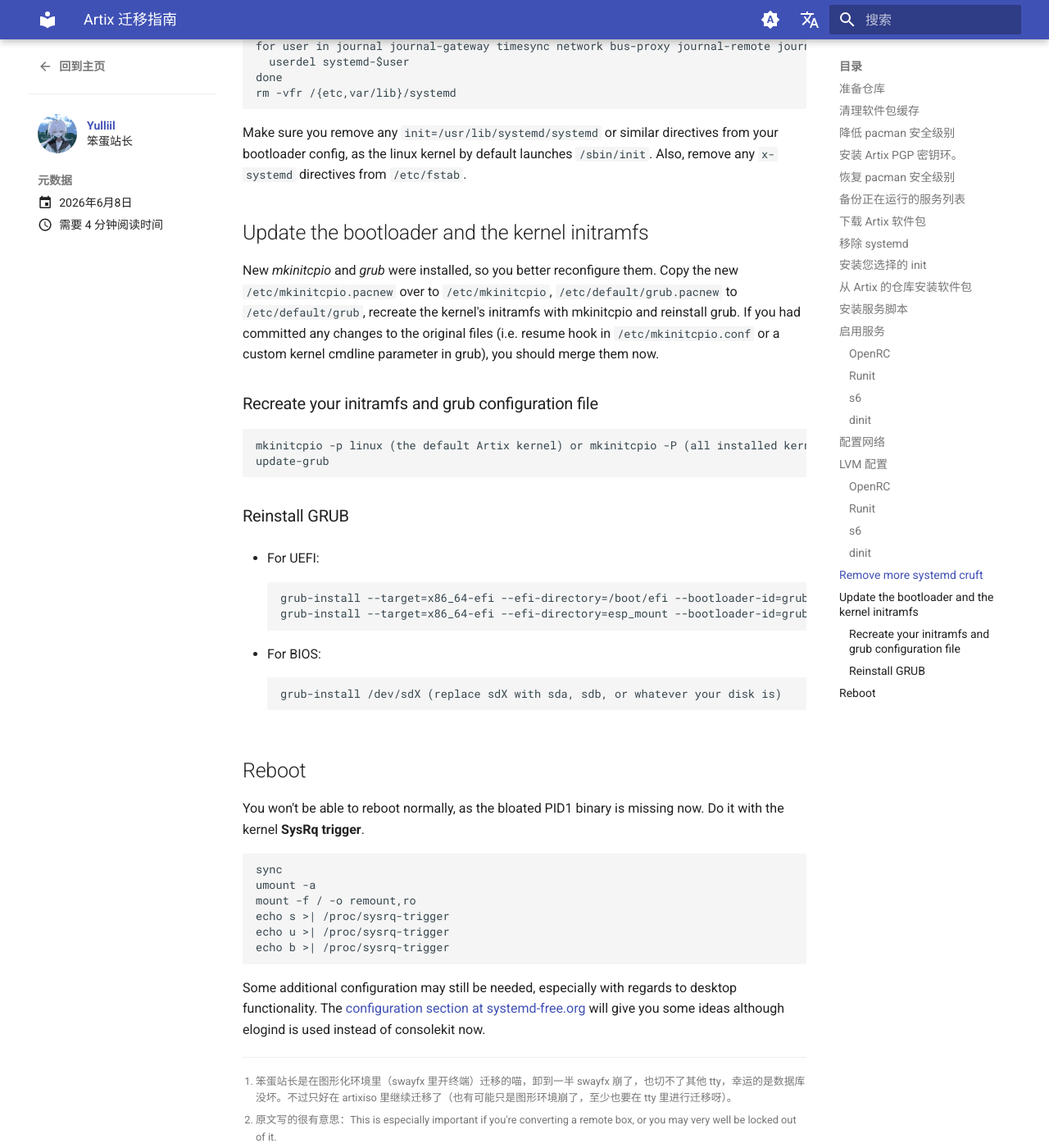
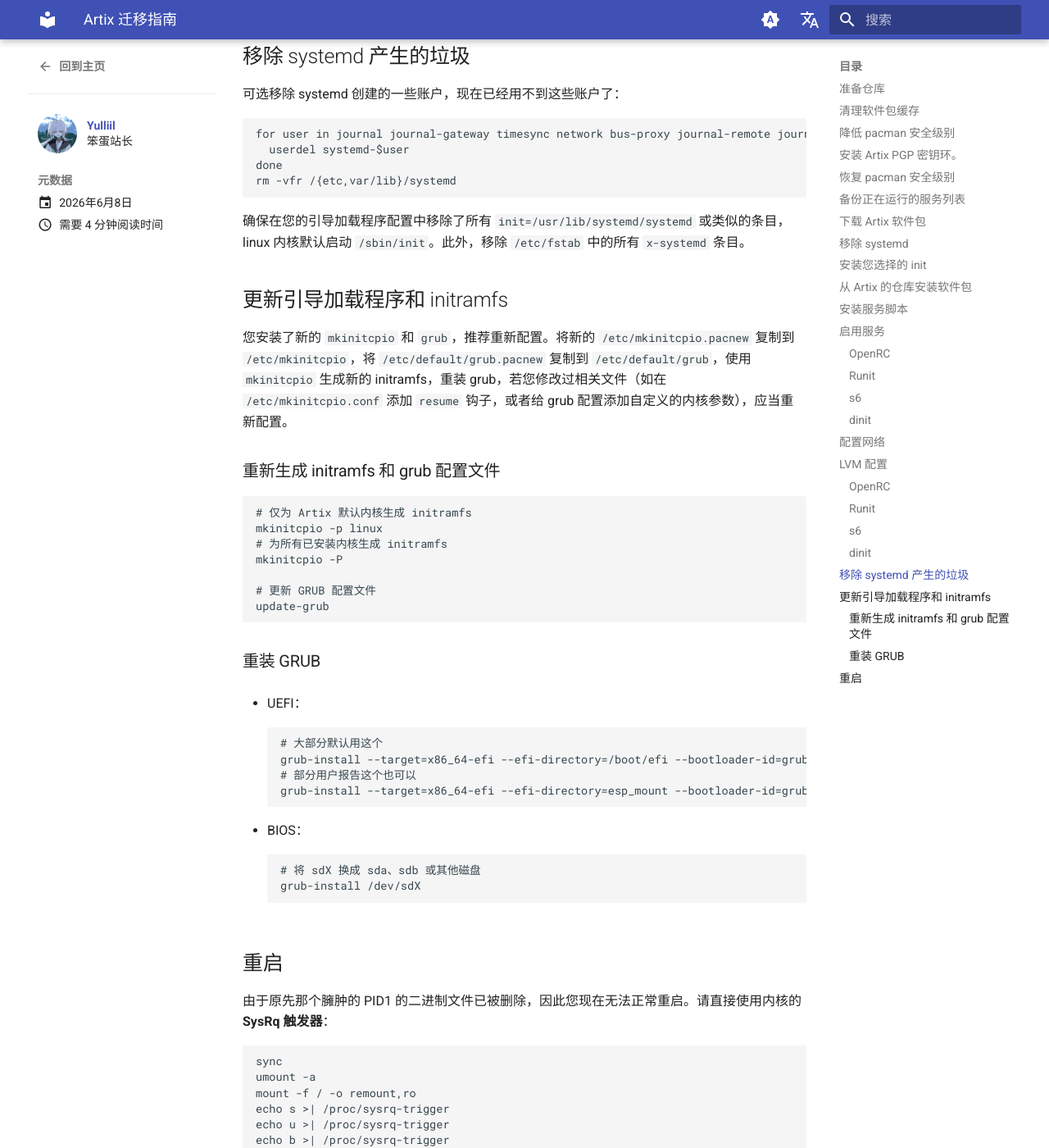
Before and after one commit to Yulljie/blog, an MkDocs documentation site: the page built from docs/posts/artix_migration.md, in a window 1280 px wide and 1400 px high, scrolled down 6560 px. Shown: the whole window at 82% size. Built offline with MkDocs 1.6.1 and Material for MkDocs 9.7.7, drawn with Linux system fonts in a browser that asks for light colours; comment, search, counter and statistics services are not loaded; some of the changed text lies outside the part shown.

Commit message:
translation complete

````diff
--- a/docs/posts/artix_migration.md
+++ b/docs/posts/artix_migration.md
@@ -277,7 +277,11 @@
 
 ## LVM 配置
 
-If you have an LVM setup, you must install the *lvm2-init* and device-mapper-init packages, otherwise the logical volumes will be inactive after reboot. Both of these packages are part of the init-system group, so you probably have it installed already. Enable the services at boot:
+如果您使用 LVM，则必须安装 `lvm2-init` 和 `device-mapper-init` 软件包，否则逻辑卷在重启后会失效。这些软件包已经包含于各自的 init-system 软件包组，因此您大概已经安装了，只需启用服务即可：
+
+!!! note "注意"
+
+    如同[前文](#_4)，将软件包名中的 `init` 替换为 init 系统的名称（`openrc`、`runit`、`s6` 或 `dinit`）。
 
 #### OpenRC
 
@@ -307,9 +311,9 @@
 dinitctl enable dmeventd
 ```
 
-## Remove more systemd cruft
+## 移除 systemd 产生的垃圾
 
-You can optionally remove some systemd junk accounts too:
+可选移除 systemd 创建的一些账户，现在已经用不到这些账户了：
 
 ```
 for user in journal journal-gateway timesync network bus-proxy journal-remote journal-upload resolve coredump; do
@@ -318,35 +322,43 @@
 rm -vfr /{etc,var/lib}/systemd
 ```
 
-Make sure you remove any `init=/usr/lib/systemd/systemd` or similar directives from your bootloader config, as the linux kernel by default launches `/sbin/init`. Also, remove any `x-systemd` directives from `/etc/fstab`.
+确保在您的引导加载程序配置中移除了所有 `init=/usr/lib/systemd/systemd` 或类似的条目，linux 内核默认启动 `/sbin/init`。此外，移除 `/etc/fstab` 中的所有 `x-systemd` 条目。
 
-## Update the bootloader and the kernel initramfs
+## 更新引导加载程序和 initramfs
 
-New *mkinitcpio* and *grub* were installed, so you better reconfigure them. Copy the new `/etc/mkinitcpio.pacnew` over to `/etc/mkinitcpio`, `/etc/default/grub.pacnew` to `/etc/default/grub`, recreate the kernel's initramfs with mkinitcpio and reinstall grub. If you had committed any changes to the original files (i.e. resume hook in `/etc/mkinitcpio.conf` or a custom kernel cmdline parameter in grub), you should merge them now.
+您安装了新的 `mkinitcpio` 和 `grub`，推荐重新配置。将新的 `/etc/mkinitcpio.pacnew` 复制到 `/etc/mkinitcpio`，将 `/etc/default/grub.pacnew` 复制到 `/etc/default/grub`，使用 `mkinitcpio` 生成新的 initramfs，重装 grub，若您修改过相关文件（如在 `/etc/mkinitcpio.conf` 添加 `resume` 钩子，或者给 grub 配置添加自定义的内核参数），应当重新配置。
 
-### Recreate your initramfs and grub configuration file
+### 重新生成 initramfs 和 grub 配置文件
 
 ```
-mkinitcpio -p linux (the default Artix kernel) or mkinitcpio -P (all installed kernels)
+# 仅为 Artix 默认内核生成 initramfs
+mkinitcpio -p linux
+# 为所有已安装内核生成 initramfs
+mkinitcpio -P
+
+# 更新 GRUB 配置文件
 update-grub
 ```
 
-### Reinstall GRUB
+### 重装 GRUB
 
-* For UEFI:
+* UEFI：
 ```
-grub-install --target=x86_64-efi --efi-directory=/boot/efi --bootloader-id=grub (default for most setups)
-grub-install --target=x86_64-efi --efi-directory=esp_mount --bootloader-id=grub (some users reported success with this one)
+# 大部分默认用这个
+grub-install --target=x86_64-efi --efi-directory=/boot/efi --bootloader-id=grub
+# 部分用户报告这个也可以
+grub-install --target=x86_64-efi --efi-directory=esp_mount --bootloader-id=grub
 ```
 
-* For BIOS:
+* BIOS：
 ```
-grub-install /dev/sdX (replace sdX with sda, sdb, or whatever your disk is)
+# 将 sdX 换成 sda、sdb 或其他磁盘
+grub-install /dev/sdX
 ```
 
-## Reboot
+## 重启
 
-You won't be able to reboot normally, as the bloated PID1 binary is missing now. Do it with the kernel **SysRq trigger**.
+由于原先那个臃肿的 PID1 的二进制文件已被删除，因此您现在无法正常重启。请直接使用内核的 **SysRq 触发器**：
 
 ```
 sync
@@ -357,4 +369,4 @@
 echo b >| /proc/sysrq-trigger
 ```
 
-Some additional configuration may still be needed, especially with regards to desktop functionality. The [configuration section at systemd-free.org](https://systemd-free.artixlinux.org/config.php) will give you some ideas although elogind is used instead of consolekit now.
+可能还需要一些额外的配置步骤，特别是在桌面功能方面。即便现在使用的是 `elogind` 而非 `consolekit`，[systemd-free.org 的配置章节](https://systemd-free.artixlinux.org/config.php)也依旧能够提供一些思路。
````
Also changed, not shown: other parts of docs/posts/artix_migration.md (+1 -1 lines).
